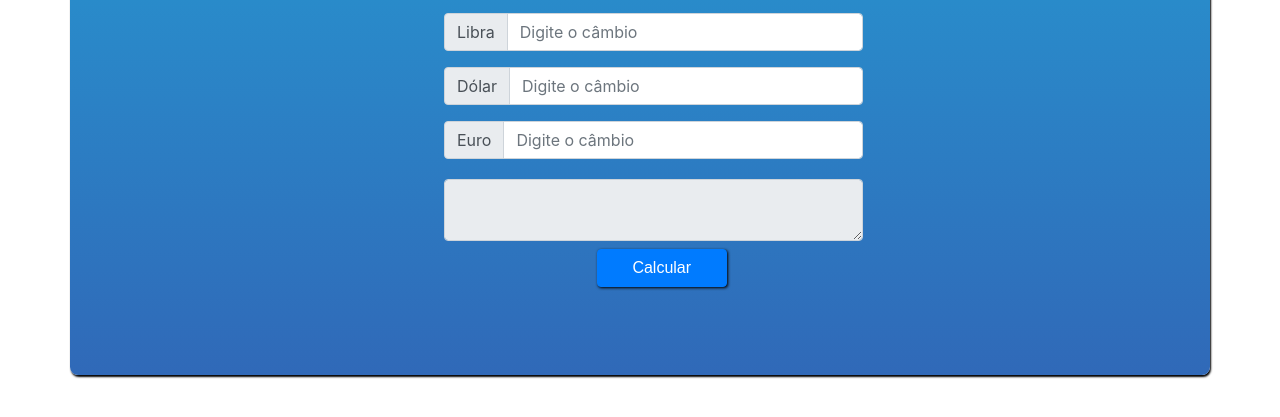
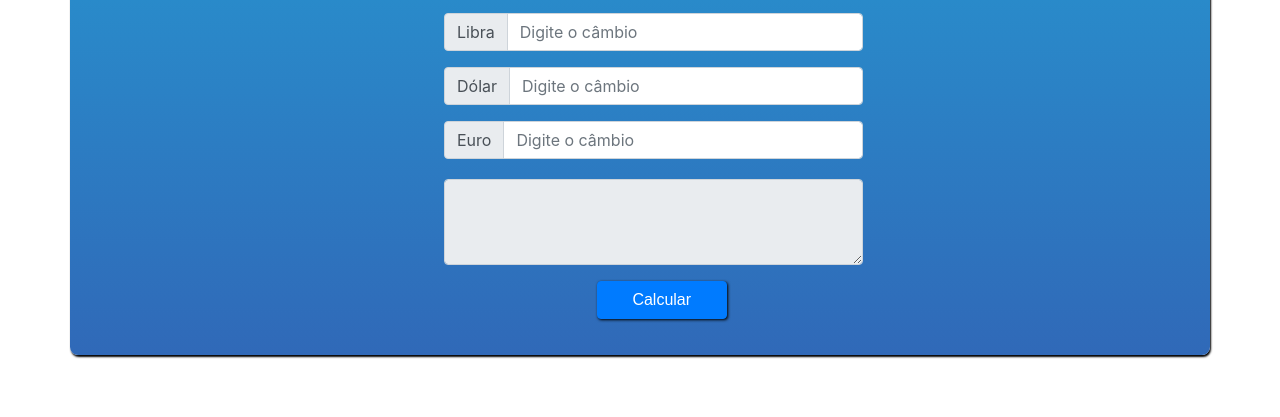
Before and after one commit to TheusMarqs/atividade_pratica, a plain HTML site: page index.html in a window 1280 px wide. Shown: the part 249-666 px from the top of the page. Drawn offline with nearby package versions, Linux system fonts and the light colour scheme.

Commit message:
sexto commit

```diff
--- a/index.html
+++ b/index.html
@@ -69,12 +69,12 @@
             <div class="col-md-5">
 
                 <div class="input-group">
-                    <textarea id="resultado" disabled class="form-control" aria-label="With textarea"></textarea>
+                    <textarea rows="3" id="resultado" disabled class="form-control" aria-label="With textarea"></textarea>
                 </div>
             </div>
         </div>
 
-        <div class="row ml-5 mt-2">
+        <div class="row ml-5 mt-3">
             <div class="col-md-5"></div>
             <div class="col-md-5">
                 <button id="calcular" type="button" class="btn btn-primary" onclick="Calcular()">Calcular</button>
--- a/script.js
+++ b/script.js
@@ -26,6 +26,6 @@ function Calcular() {
     var valorDolar = valor / cambioDolar;
     var valorEuro = valor / cambioEuro;
 
-    resultado.value = 'Libra: ' + valorLibra.toFixed(2) + ' / Dólar: ' + valorDolar.toFixed(2) + ' / Euro: ' + valorEuro.toFixed(2);
+    resultado.value = 'Libra: ' + valorLibra.toFixed(2) + '\nDólar: ' + valorDolar.toFixed(2) + '\nEuro: ' + valorEuro.toFixed(2);
 
 }
--- a/style.css
+++ b/style.css
@@ -1,7 +1,7 @@
 .container {
     background-image: linear-gradient(to bottom, #259fd5, #3069b8);
     border-radius: 0.5em;
-    height: 600px;
+    height: 580px;
     box-shadow: 1px 2px 2px 0 black;
 }
 
@@ -31,3 +31,11 @@ h1 {
 body {
     background-color: whitesmoke;
 }
+
+textarea {
+    height: 400px;
+}
+
+#resultado {
+    font-family: Arial, Helvetica, sans-serif;
+}
```
